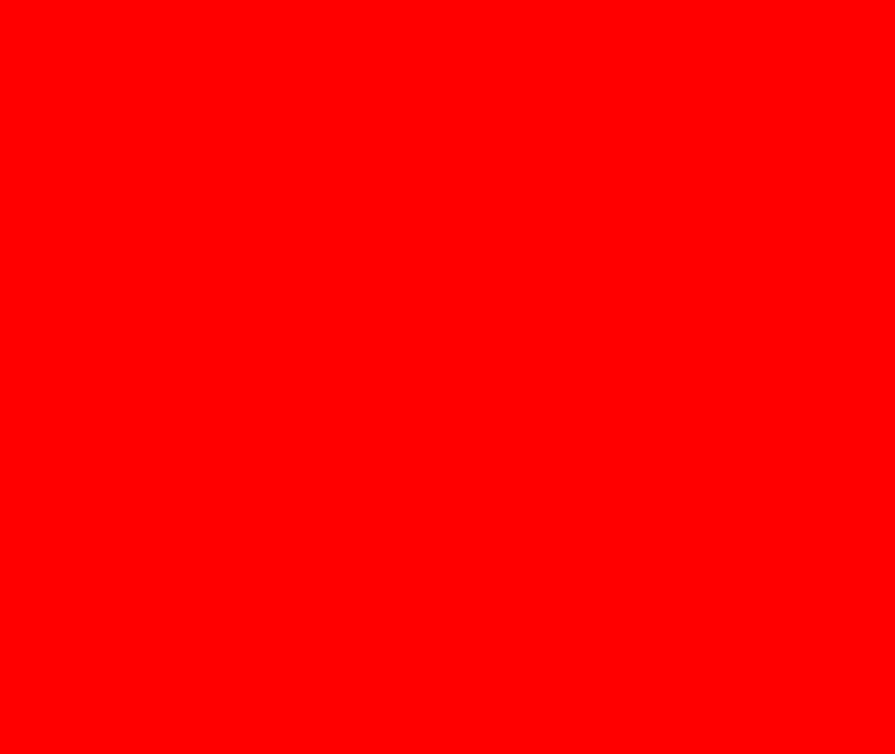
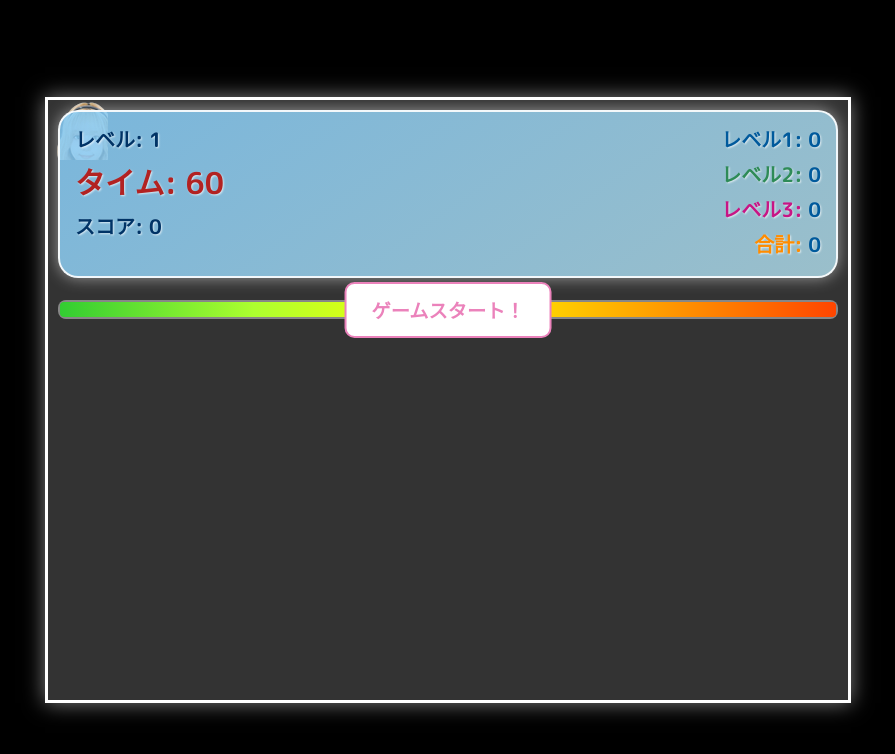
Before and after one commit to lash0806/ice-cream-catch-game, a plain HTML site: page index.html in a window 1280 px wide. Shown: the whole page, without its empty margins (192-1087 px from the left). Drawn offline with Linux system fonts and the light colour scheme.

Commit message:
Revert body background to black and temporarily enable game-container display for debugging.

```diff
--- a/script.js
+++ b/script.js
@@ -116,7 +116,7 @@ function initializeGame() {
     levelEndScreen.style.display = 'none';
     gameOverScreen.style.display = 'none';
     startScreen.style.display = 'flex'; // スタート画面を表示
-    gameContainer.style.display = 'none'; // ゲーム画面を非表示
+    // gameContainer.style.display = 'none'; // ゲーム画面を非表示
     player.style.width = '60px'; // プレイヤーの幅を初期値に戻す
     player.style.height = '60px'; // プレイヤーの高さを初期値に戻す
     player.style.backgroundImage = 'url(\'player.png\')'; // プレイヤー画像を初期値に戻す
--- a/style.css
+++ b/style.css
@@ -4,7 +4,7 @@ body, html {
     padding: 0;
     overflow: hidden;
     font-family: 'M PLUS Rounded 1c', sans-serif;
-    background-color: red; /* 一時的に赤に変更 */
+    background-color: #000;
     display: flex;
     justify-content: center;
     align-items: center;
```
